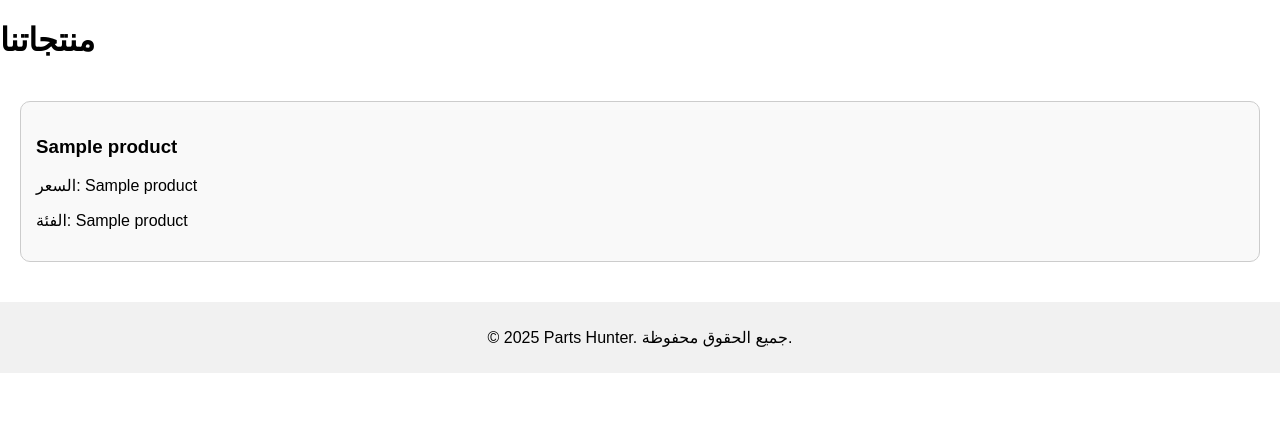
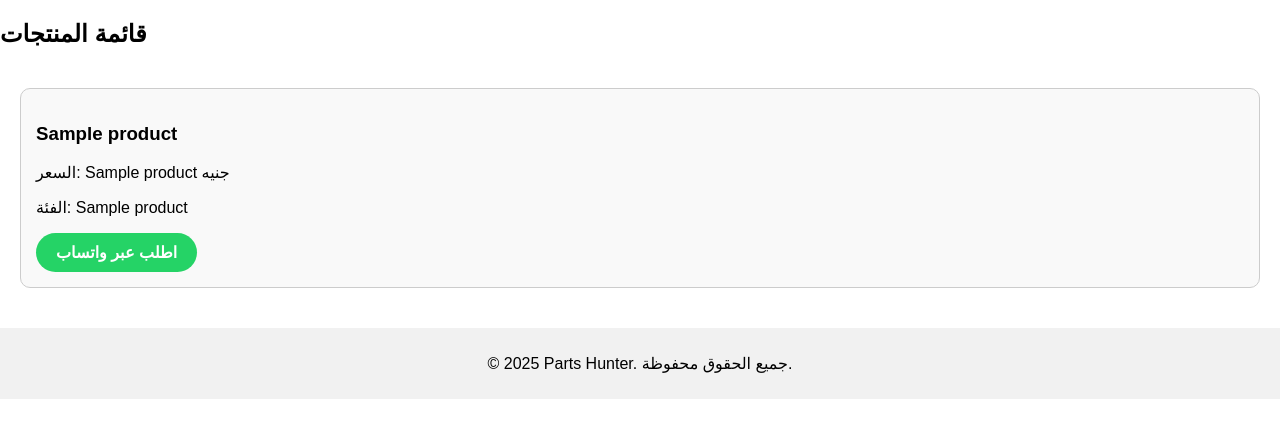
Before and after one commit to Aljaili-Elsmani/Parts-hunter, a Python web app: template app/templates/index.html in a window 1280 px wide. Shown: the part 39-477 px from the top of the page. Run offline with Jinja, Linux system fonts and the light colour scheme; the template is opened without the code that fills it: most values are stand-ins (such as "Sample title", 1, 10 or a date in 2020).

Commit message:
Update index.html

```diff
--- a/app/templates/index.html
+++ b/app/templates/index.html
@@ -1,15 +1,19 @@
 {% extends "base.html" %}
+
 {% block title %}الرئيسية - Parts Hunter{% endblock %}
 
 {% block content %}
-<h1>منتجاتنا</h1>
+<h2>قائمة المنتجات</h2>
+
 <div class="products-grid">
     {% if products %}
         {% for product in products %}
         <div class="product-card">
             <h3>{{ product[1] }}</h3>
-            <p>السعر: {{ product[2] }}</p>
+            <p>السعر: {{ product[2] }} جنيه</p>
             <p>الفئة: {{ product[3] }}</p>
+            <a href="https://wa.me/249902355371?text=مرحبًا، هل المنتج {{ product[1] }} متوفر؟"
+               target="_blank" class="btn-whatsapp">اطلب عبر واتساب</a>
         </div>
         {% endfor %}
     {% else %}
```
